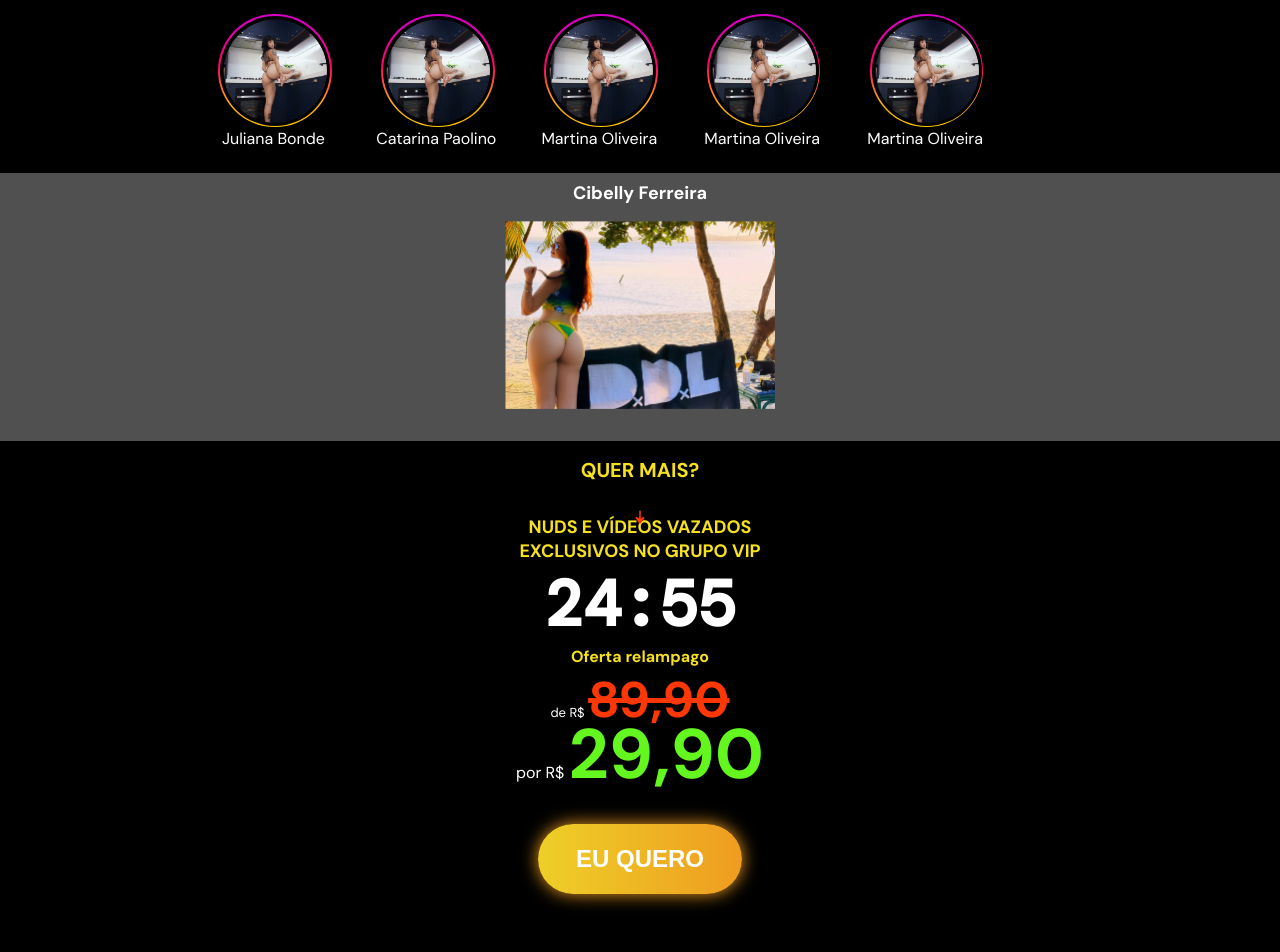
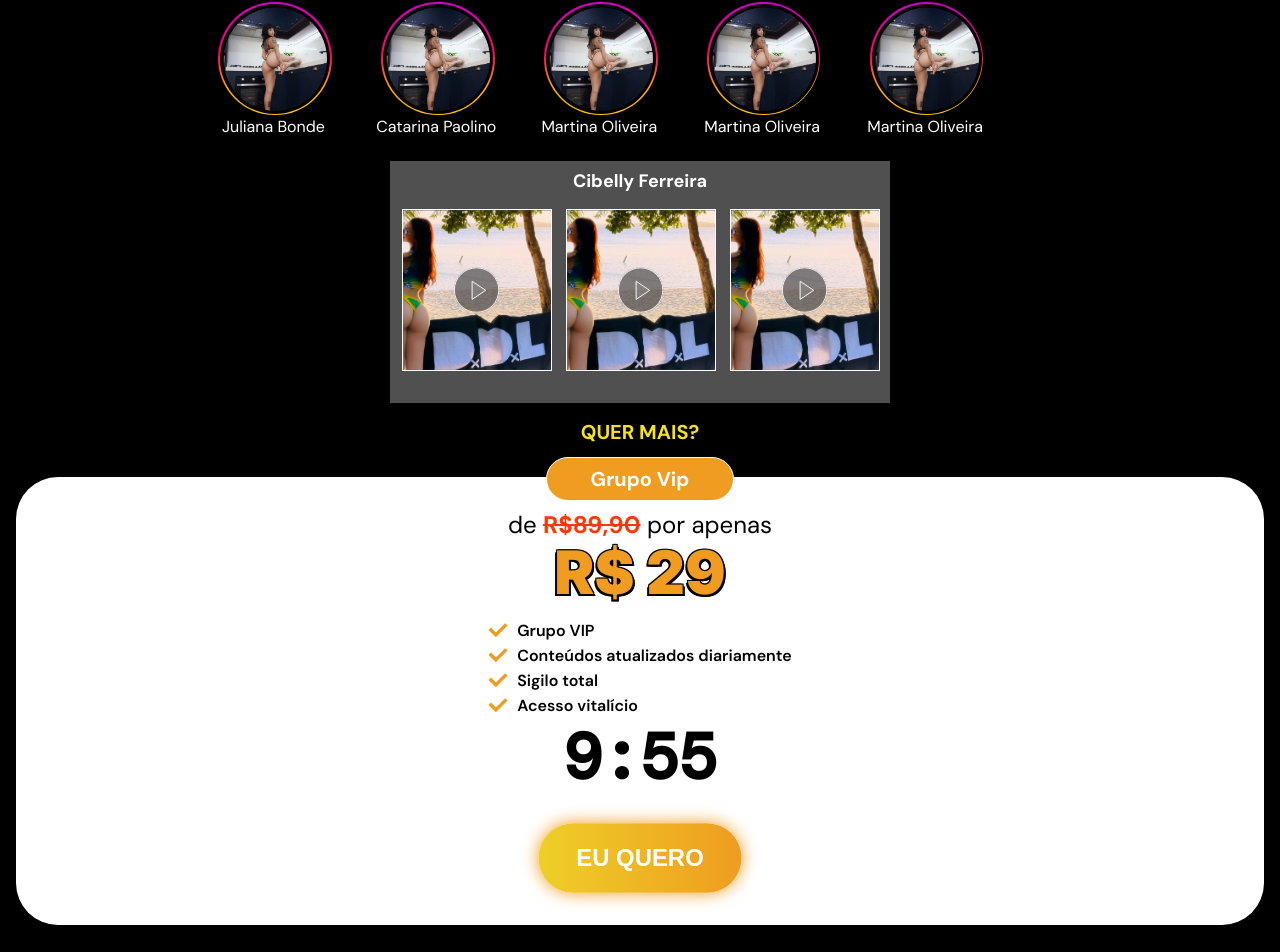
Before and after one commit to JefersonSg/vazados, a Next.js app: page / in a window 1280 px wide. Shown: the part 776-1728 px from the top of the page. Built offline with nearby package versions, Linux system fonts and the light colour scheme; a web font is replaced by a local one.

Commit message:
adicionando novas informações e nova area de pagamento

```diff
--- a/src/app/globals.css
+++ b/src/app/globals.css
@@ -57,7 +57,17 @@ img {
   font-size: 24px;
   font-weight: 700;
   margin-top: 24px;
+  animation: vaievem .8s infinite alternate ease-in-out ;
 }
 .btn_buy:hover {
   opacity: 0.9;
 }
+
+@keyframes vaievem {
+  from {
+    transform: scale(0.9);
+  }
+  to {
+    transform: scale(1.0);
+  }
+}
--- a/src/app/layout.tsx
+++ b/src/app/layout.tsx
@@ -1,6 +1,6 @@
 import type { Metadata } from 'next';
 import './globals.css';
-import { FontFirst } from '@/fonts/font';
+import { FontFirst, FontTerciary } from '@/fonts/font';
 
 export const metadata: Metadata = {
   title: 'Vazados do onlyfans',
@@ -14,7 +14,9 @@ export default function RootLayout({
 }>) {
   return (
     <html lang="en">
-      <body className={FontFirst.className}>{children}</body>
+      <body className={`${FontFirst.className} ${FontTerciary.variable}`}>
+        {children}
+      </body>
     </html>
   );
 }
--- a/src/components/cards/Card.module.css
+++ b/src/components/cards/Card.module.css
@@ -38,7 +38,9 @@
     text-align: center;
     margin-top: 16px;
 }
-
+.texto {
+    line-height: 22px;
+}
 .nome {
     color: white;
     padding-bottom: 8px;
@@ -64,7 +66,6 @@
     top: 120px;
     left: 50%;
     transform: translate(-50%,0);
-
     display: flex;
     flex-direction: column;
     align-items: center;
--- a/src/components/payment/Payment.module.css
+++ b/src/components/payment/Payment.module.css
@@ -3,9 +3,25 @@
     flex-direction: column;
     justify-content: center;
     align-items: center;
+    margin: 0 16px;
     margin-top: 32px;
+    background-color: white;
+    border-radius: 42px;
+    padding: 32px 0;
+    box-sizing: border-box;
+    position: relative;
 }
-
+.span_top {
+    position: absolute;
+    background-color: #EF9C20;
+    top: -20px;
+    font-size: 20px;
+    font-weight: 700;
+    color: white;
+    padding: 8px 44px;
+    border-radius: 42px;
+    border: 1px solid white;
+}
 .content_payment h2 {
     font-weight: 700;
     font-size: 18px;
@@ -17,21 +33,20 @@
 .time_count {
     font-weight: 700;
     font-size: 64px;
-    color: white;
+    color: black;
     width: 300px;
     text-align: center;
 }
 
 .price p{
-    color: white;
+    font-weight: 400;
+    font-size: 24px;
+    color: black;
     text-align: center;
 }
 
-.price p:first-child {
-    font-size: 13px;
-}
+
 .price p:first-child span{
-    font-size: 50px;
     font-weight: 700;
     text-decoration: line-through;
     color: #FE3707;
@@ -39,17 +54,45 @@
 
 .price p:last-child {
     font-size: 16px;
-    margin-top: -24px;
+    margin-top: -04px;
 }
 .price p:last-child span{
-    font-size: 70px;
-    font-weight: 700;
-    color: #64f61f;
+    font-size: 60px;
+    font-weight: 900;
+    color: #EF9C20;
+    font-family: var(--font-terciary);
+    text-shadow:
+    -1px 2px 0 #000,
+     2px 2px 0 #000,
+    -2px  2px 0 #000,
+     2px  2px 0 #000,
+    -1px -1px 0 #000,
+     1px -1px 0 #000,
+    -1px  1px 0 #000,
+     1px  1px 0 #000;
 }
-
+.text_payment {
+    text-align: center;
+    font-size: 16px;
+    font-weight: 400;
+}
 .oferta {
     font-size: 16px;
     font-weight: 700;
     color: #f6e11f;
     padding-bottom: 12p;
 }
+
+.lista_items {
+    display: flex;
+    flex-direction: column;
+    gap: 4px;
+    margin-top: 12px;
+}
+.items {
+    display: flex;
+    align-items: center;
+    gap: 8px;
+    font-size: 16px;
+    font-weight: 600;
+}
--- a/src/components/payment/Payment.tsx
+++ b/src/components/payment/Payment.tsx
@@ -3,35 +3,54 @@
 import React from 'react';
 import styles from './Payment.module.css';
 import { FontSecond } from '@/fonts/font';
+import Image from 'next/image';
 
 const Payment = () => {
-  const [time, setTime] = React.useState(60 * 25);
+  const [time, setTime] = React.useState(60 * 10);
 
   React.useEffect(() => {
-    setTimeout(() => {
-      setTime((time) => time - 1);
-    }, 1000);
+    if (time > 0) {
+      setTimeout(() => {
+        setTime((time) => time - 1);
+      }, 1000);
+    }
   }, [time]);
 
   return (
     <section className={styles.content_payment}>
-      <h2>
-        Nuds e vídeos vazados <br />
-        exclusivos no grupo vip
-      </h2>
+      <span className={styles.span_top}>Grupo Vip</span>
+
+      <div className={styles.price}>
+        <p>
+          de <span>R$89,90</span> por apenas
+        </p>
+        <p>
+          <span>R$ 29</span>
+        </p>
+      </div>
+      <ul className={styles.lista_items}>
+        <li className={styles.items}>
+          <Image alt="check" src={'/check.svg'} width={21} height={21} />
+          <p>Grupo VIP</p>
+        </li>
+        <li className={styles.items}>
+          <Image alt="check" src={'/check.svg'} width={21} height={21} />
+          <p>Conteúdos atualizados diariamente</p>
+        </li>
+        <li className={styles.items}>
+          <Image alt="check" src={'/check.svg'} width={21} height={21} />
+          <p>Sigilo total</p>
+        </li>
+        <li className={styles.items}>
+          <Image alt="check" src={'/check.svg'} width={21} height={21} />
+          <p>Acesso vitalício</p>
+        </li>
+      </ul>
       <span className={`${styles.time_count} ${FontSecond.className}`}>
         {Math.floor(time / 60)}:
         {(time % 60).toString().length > 1 ? time % 60 : `0${time % 60}`}
       </span>
-      <p className={styles.oferta}>Oferta relampago</p>
-      <div className={styles.price}>
-        <p>
-          de R$ <span>89,90</span>
-        </p>
-        <p>
-          por R$ <span>29,90</span>
-        </p>
-      </div>
+
       <button className={'btn_buy'}>EU QUERO</button>
     </section>
   );
--- a/src/components/slide_models/ContentView.module.css
+++ b/src/components/slide_models/ContentView.module.css
@@ -5,12 +5,44 @@
     align-items: center;
     justify-content: center;
     gap: 16px;
-    width: 100%;
+    width: calc(100% - 32px);
+    margin: 0 auto;
     padding-bottom: 32px;
     background-color: #505050;
     margin-top: 12px;
+    box-sizing: border-box;
+    max-width: 500px;
+
+}
+.midias {
+    width: 100%;
+    display: grid;
+    grid-template-columns: 1fr 1fr 1fr;
+    padding: 0 12px;
+    box-sizing: border-box;
+    gap: 16px;
 }
 
+.midias img {
+    width: 100%;
+    object-fit: cover;
+    border: 1px solid white;
+}
+.image_model {
+    position: relative;
+    cursor: pointer;
+}
+.image_model::after {
+    content: '';
+    display: block;
+    position: absolute;
+    width: 50px;
+    height: 50px;
+    top: 50%;
+    left: 50%;
+    background: url('../../../public/play.svg') no-repeat center center;
+    transform: translate(-50%, -50%);
+}
 .nome {
     color: white;
     font-weight: 700;
--- a/src/components/slide_models/ContentView.tsx
+++ b/src/components/slide_models/ContentView.tsx
@@ -7,12 +7,31 @@ const ContentView = ({ name }: { name: string }) => {
     <div className={styles.ContentView}>
       <p className={styles.nome}>{name}</p>
       <div className={styles.midias}>
-        <Image
-          alt="imagem da modelo"
-          src={'/modelos/cibelly/cibelly.png'}
-          width={270}
-          height={188}
-        />
+        <div className={styles.image_model}>
+          <Image
+            alt="imagem da modelo"
+            src={'/modelos/cibelly/cibelly.png'}
+            width={110}
+            height={160}
+          />
+        </div>
+        <div className={styles.image_model}>
+          <Image
+            alt="imagem da modelo"
+            src={'/modelos/cibelly/cibelly.png'}
+            width={110}
+            height={160}
+          />
+        </div>
+
+        <div className={styles.image_model}>
+          <Image
+            alt="imagem da modelo"
+            src={'/modelos/cibelly/cibelly.png'}
+            width={110}
+            height={160}
+          />
+        </div>
       </div>
     </div>
   );
--- a/src/fonts/font.ts
+++ b/src/fonts/font.ts
@@ -1,4 +1,4 @@
-import { DM_Sans, DM_Mono } from 'next/font/google';
+import { DM_Sans, DM_Mono, Inter } from 'next/font/google';
 
 export const FontFirst = DM_Sans({
   weight: ['300', '400', '500', '600', '700'],
@@ -13,3 +13,10 @@ export const FontSecond = DM_Mono({
   display: 'auto',
   variable: '--font-second'
 });
+
+export const FontTerciary = Inter({
+  weight: ['900'],
+  subsets: ['latin'],
+  display: 'auto',
+  variable: '--font-terciary'
+});
```
Also changed, not shown: public/check.svg (added), public/play.svg (added).
